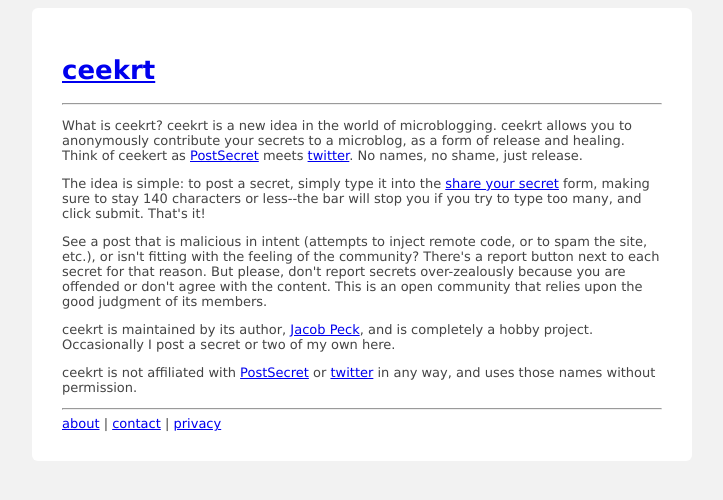
After one commit to gatesphere/ceekrt, a Flask app: page /about in a window 1280 px wide. The commit adds this page. Shown: the top 500 px of the page, without its empty margins (278-1001 px from the left). Run offline with Flask 2, Linux system fonts and the light colour scheme.

Commit message:
static pages are built.

```diff
--- a/ceekrt/templates/_footer.html
+++ b/ceekrt/templates/_footer.html
@@ -7,7 +7,7 @@
 <footer>
   <hr />
   <a href="{{ url_for('about') }}">about</a> |
-  <a href="{{ url_for('help') }}">help</a> |
+  <a href="{{ url_for('contact') }}">contact</a> |
   <a href="{{ url_for('privacy') }}">privacy</a>
 </footer>
 
--- /dev/null
+++ b/ceekrt/templates/about.html
@@ -0,0 +1,36 @@
+<!--@+leo-ver=5-thin-->
+<!--@+node:peckj.20130315105826.1540: * @file ceekrt/templates/about.html-->
+<!--@@language xml-->
+<!--@@tabwidth -2-->
+
+{% extends "base.html" %}
+{% block title %}
+<title>about | ceekrt</title>
+{% endblock title %}
+
+{% block content %}
+<p>What is ceekrt?  ceekrt is a new idea in the world of microblogging.
+ceekrt allows you to anonymously contribute your secrets to a microblog, as a
+form of release and healing. Think of ceekert as
+<a href="http://postsecret.com/">PostSecret</a> meets
+<a href="http://www.twitter.com/">twitter</a>.
+No names, no shame, just release.</p>
+
+<p>The idea is simple: to post a secret, simply type it into the <a href="{{ url_for('share') }}">share your secret</a>
+form, making sure to stay 140 characters or less--the bar will
+stop you if you try to type too many, and click submit. That's it!</p>
+
+<p>See a post that is malicious in intent (attempts to inject remote code, or
+to spam the site, etc.), or isn't fitting with the feeling of the community?
+There's a report button next to each secret for that reason.  But please, don't
+report secrets over-zealously because you are offended or don't agree with the
+content. This is an open community that relies upon the good judgment of its
+members.</p>
+
+<p>ceekrt is maintained by its author, <a href="http://suspended-chord.info/">Jacob Peck</a>, and is completely
+a hobby project.  Occasionally I post a secret or two of my own here.</p>
+
+<p>ceekrt is not affiliated with <a href="http://postsecret.com/">PostSecret</a> or <a href="http://www.twitter.com/">twitter</a> in any way, and uses those
+names without permission.</p>
+{% endblock content %}
+<!--@-leo-->
--- a/ceekrt/views.py
+++ b/ceekrt/views.py
@@ -65,9 +65,9 @@ def share():
 def about():
   return render_template('about.html')
 
-@app.route('/help')
-def help():
-  return render_template('help.html')
+@app.route('/contact')
+def contact():
+  return render_template('contact.html')
 
 @app.route('/privacy')
 def privacy():
```
Also changed, not shown: ceekrt/templates/contact.html (added, +17 -0 lines), ceekrt/templates/help.html (added, +15 -0 lines), ceekrt/templates/privacy.html (added, +37 -0 lines), 1 other file.
